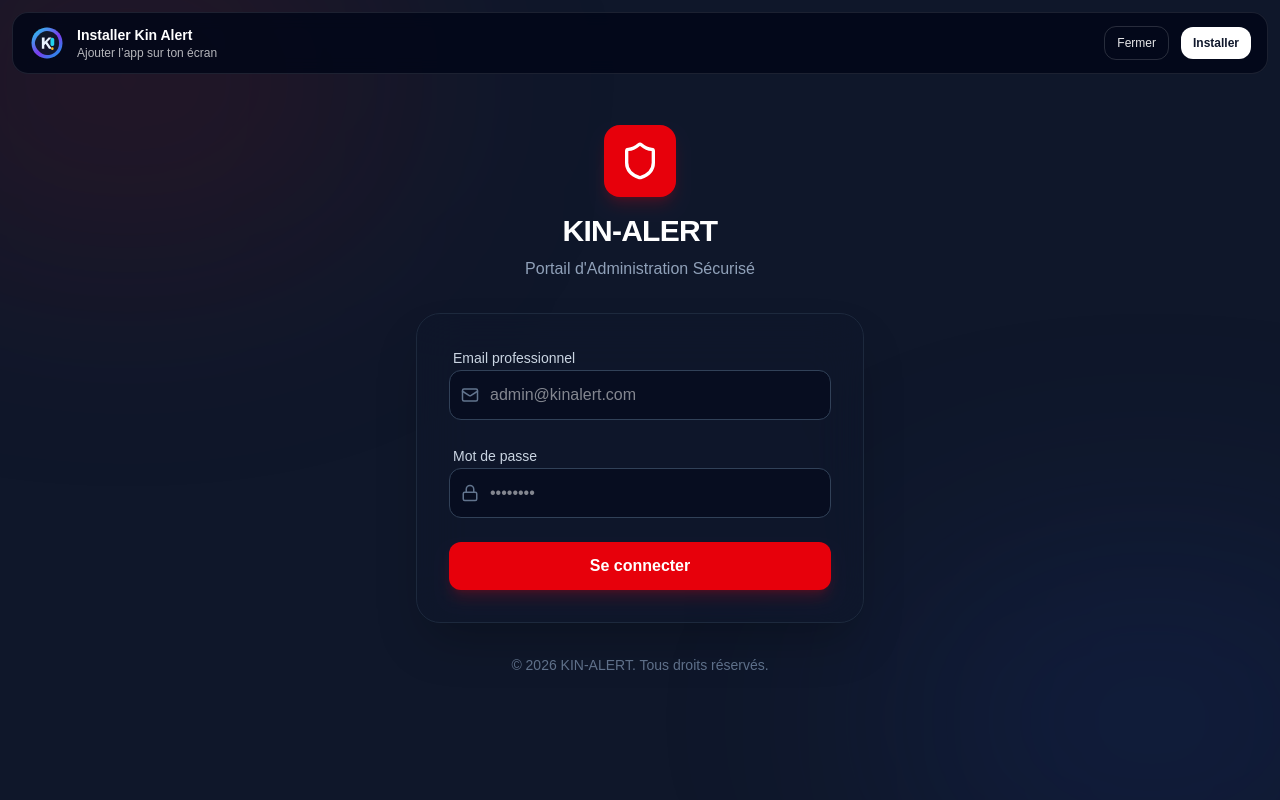
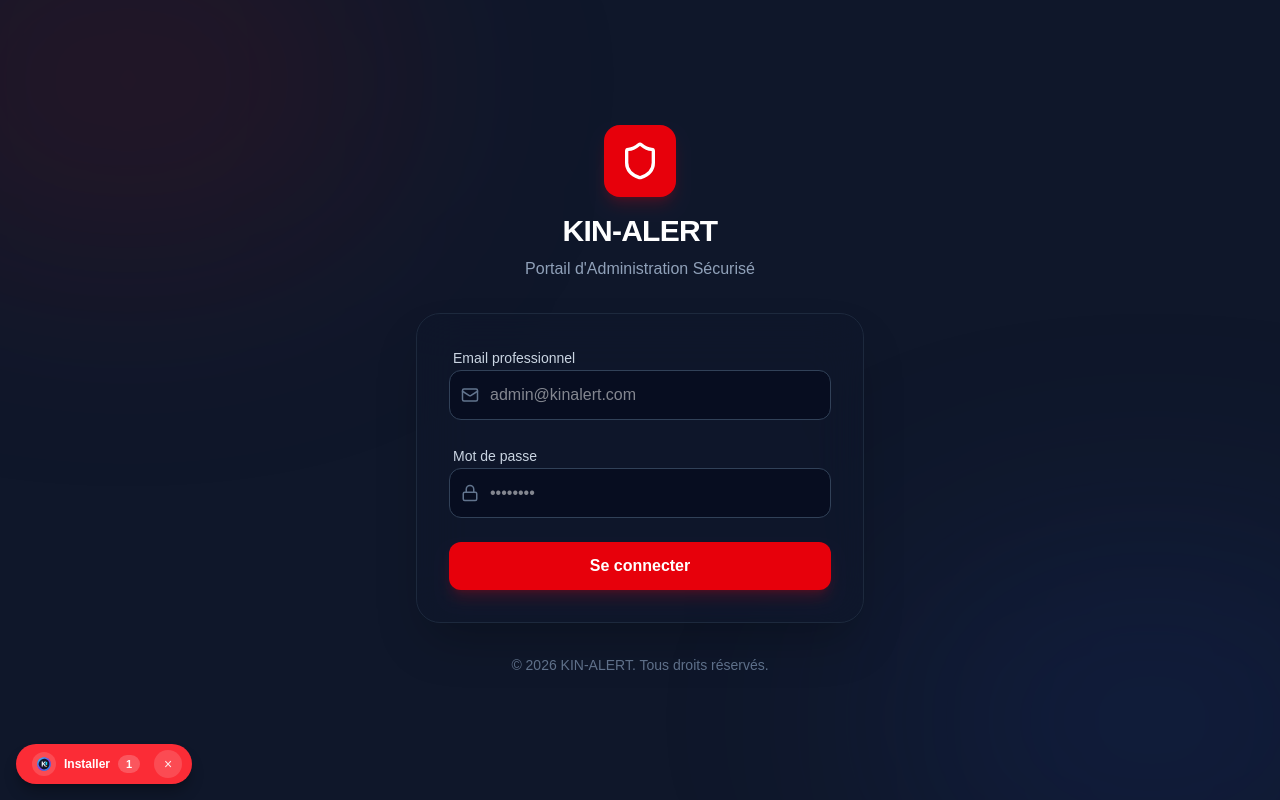
Before and after one commit to MarceloKld/kin-alert-admin, a Next.js app: page /login in a window 1280 px wide. Built offline with nearby package versions, Linux system fonts and the light colour scheme; no server answers.

Commit message:
2) Pourquoi ce rendu est “comme React avant” mais plus fiable Le badge s’affiche toujours (comme ton “1 issue”) Le bouton “Installer” est toujours visible Si Chrome n’autorise pas encore le prompt, on affiche l’aide (au lieu de “ne rien faire”)

```diff
--- a/src/components/shared/PWAInstall.tsx
+++ b/src/components/shared/PWAInstall.tsx
@@ -8,10 +8,13 @@ type BeforeInstallPromptEvent = Event & {
     userChoice: Promise<{ outcome: "accepted" | "dismissed" }>;
 };
 
+const STORAGE_KEY = "pwa:dismissed:v1";
+
 function isIosUA() {
     if (typeof window === "undefined") return false;
     return /iphone|ipad|ipod/i.test(window.navigator.userAgent);
 }
+
 function isStandaloneMode() {
     if (typeof window === "undefined") return false;
     return (
@@ -26,106 +29,173 @@ export default function PWAInstall() {
     const standalone = useMemo(() => isStandaloneMode(), []);
 
     const [deferred, setDeferred] = useState<BeforeInstallPromptEvent | null>(null);
-
-    // ✅ plus de setState dans useEffect: on lit localStorage à l'init
-    const [closed, setClosed] = useState(() => {
+    const [dismissed, setDismissed] = useState(() => {
         if (typeof window === "undefined") return false;
-        return localStorage.getItem("pwa:dismissed") === "1";
+        return localStorage.getItem(STORAGE_KEY) === "1";
     });
 
+    const [expanded, setExpanded] = useState(false);
     const [showHelp, setShowHelp] = useState(false);
 
     useEffect(() => {
         if (standalone) return;
 
-        const handler = (e: Event) => {
+        const onBeforeInstall = (e: Event) => {
             e.preventDefault();
             setDeferred(e as BeforeInstallPromptEvent);
+            // optionnel: ouvrir automatiquement le panel dès que le prompt devient dispo
+            // setExpanded(true);
         };
 
         const onInstalled = () => {
-            localStorage.setItem("pwa:dismissed", "1");
-            setClosed(true);
+            localStorage.setItem(STORAGE_KEY, "1");
+            setDismissed(true);
+            setExpanded(false);
             setDeferred(null);
         };
 
-        window.addEventListener("beforeinstallprompt", handler);
+        window.addEventListener("beforeinstallprompt", onBeforeInstall);
         window.addEventListener("appinstalled", onInstalled);
 
         return () => {
-            window.removeEventListener("beforeinstallprompt", handler);
+            window.removeEventListener("beforeinstallprompt", onBeforeInstall);
             window.removeEventListener("appinstalled", onInstalled);
         };
     }, [standalone]);
 
-    if (standalone || closed) return null;
+    if (standalone || dismissed) return null;
+
+    const closeForever = () => {
+        localStorage.setItem(STORAGE_KEY, "1");
+        setDismissed(true);
+        setExpanded(false);
+    };
 
     const onInstall = async () => {
+        // iOS: pas de prompt => afficher aide
         if (ios) {
+            setExpanded(true);
             setShowHelp(true);
             return;
         }
+
+        // Android/Chrome: si pas d'event => on ne peut pas forcer
         if (!deferred) {
+            setExpanded(true);
             setShowHelp(true);
             return;
         }
+
         await deferred.prompt();
         const res = await deferred.userChoice;
+
         if (res.outcome === "accepted") {
-            localStorage.setItem("pwa:dismissed", "1");
-            setClosed(true);
+            closeForever();
+        } else {
+            // s'il refuse, on garde le badge, et on montre l'aide
+            setShowHelp(true);
         }
     };
 
     return (
-        <div className="fixed left-3 right-3 top-3 z-50">
-            <div className="flex items-center gap-3 rounded-2xl border border-white/10 bg-slate-950/85 px-4 py-3 text-white backdrop-blur">
+        <div className="fixed bottom-4 left-4 z-50">
+            {/* Badge style "Dev Overlay" */}
+            <div className="flex items-center gap-2 rounded-full bg-red-500 px-2.5 py-1.5 text-white shadow-lg shadow-black/30">
+                <button
+                    type="button"
+                    onClick={() => setExpanded((v) => !v)}
+                    className="flex items-center gap-2 rounded-full px-1.5 py-0.5 text-xs font-semibold"
+                    aria-expanded={expanded}
+                >
+                    <span className="grid size-6 place-items-center rounded-full bg-white/15">
                         <Image
                             src="/icons/kin-alert-logo.svg"
                             alt="Kin Alert"
-                    width={36}
-                    height={36}
+                            width={16}
+                            height={16}
                             unoptimized
                             priority
-                    className="shrink-0"
+                        />
+                    </span>
+
+                    <span>Installer</span>
+
+                    {/* Petit compteur comme "1 issue" */}
+                    <span className="rounded-full bg-white/20 px-2 py-0.5 text-[11px]">
+                        1
+                    </span>
+                </button>
+
+                <button
+                    type="button"
+                    onClick={closeForever}
+                    className="grid size-7 place-items-center rounded-full bg-white/15 text-sm leading-none text-white/90 hover:bg-white/25"
+                    aria-label="Fermer"
+                    title="Fermer"
+                >
+                    ×
+                </button>
+            </div>
+
+            {/* Panel (comme quand tu cliques sur l'overlay) */}
+            {expanded && (
+                <div className="mt-3 w-[340px] max-w-[calc(100vw-2rem)] rounded-2xl border border-white/10 bg-slate-950/90 p-4 text-white backdrop-blur shadow-xl shadow-black/40">
+                    <div className="flex items-start gap-3">
+                        <Image
+                            src="/icons/kin-alert-logo.svg"
+                            alt="Kin Alert"
+                            width={40}
+                            height={40}
+                            unoptimized
                         />
 
                         <div className="min-w-0 flex-1">
-                    <div className="truncate text-sm font-semibold">Installer Kin Alert</div>
-                    <div className="truncate text-xs text-white/70">Ajouter l’app sur ton écran</div>
+                            <div className="text-sm font-bold">Installer Kin Alert</div>
+                            <div className="mt-1 text-xs text-white/75">
+                                Accès rapide, plein écran, meilleure fluidité.
+                            </div>
 
-                    {showHelp && (
-                        <div className="mt-1 text-[11px] text-white/80">
+                            {(showHelp || !deferred || ios) && (
+                                <div className="mt-2 text-[12px] text-white/85">
                                     {ios ? (
                                         <>
                                             iPhone/iPad : <b>Partager</b> → <b>Sur l’écran d’accueil</b>
                                         </>
                                     ) : (
                                         <>
-                                    Android : menu <b>⋮</b> → <b>Installer l’application</b>
+                                            Android : menu <b>⋮</b> → <b>Installer l’application</b> / <b>Ajouter à l’écran d’accueil</b>
                                         </>
                                     )}
                                 </div>
                             )}
+
+                            {!ios && deferred && (
+                                <div className="mt-2 text-[11px] text-emerald-300/90">
+                                    Installation disponible sur cet appareil.
+                                </div>
+                            )}
+                        </div>
                     </div>
 
+                    <div className="mt-3 flex gap-2">
                         <button
-                    onClick={() => {
-                        localStorage.setItem("pwa:dismissed", "1");
-                        setClosed(true);
-                    }}
-                    className="rounded-xl border border-white/15 px-3 py-2 text-xs text-white/90"
+                            type="button"
+                            onClick={onInstall}
+                            className="flex-1 rounded-xl bg-gradient-to-r from-violet-600 to-cyan-400 px-3 py-2 text-xs font-bold text-white"
                         >
-                    Fermer
+                            Installer
                         </button>
 
                         <button
-                    onClick={onInstall}
-                    className="rounded-xl bg-white px-3 py-2 text-xs font-bold text-slate-900"
+                            type="button"
+                            onClick={() => setExpanded(false)}
+                            className="rounded-xl border border-white/15 px-3 py-2 text-xs text-white/90"
                         >
-                    Installer
+                            Plus tard
                         </button>
                     </div>
                 </div>
+            )}
+        </div>
     );
 }
```
Lines whose indentation alone changed are shown as unchanged.
